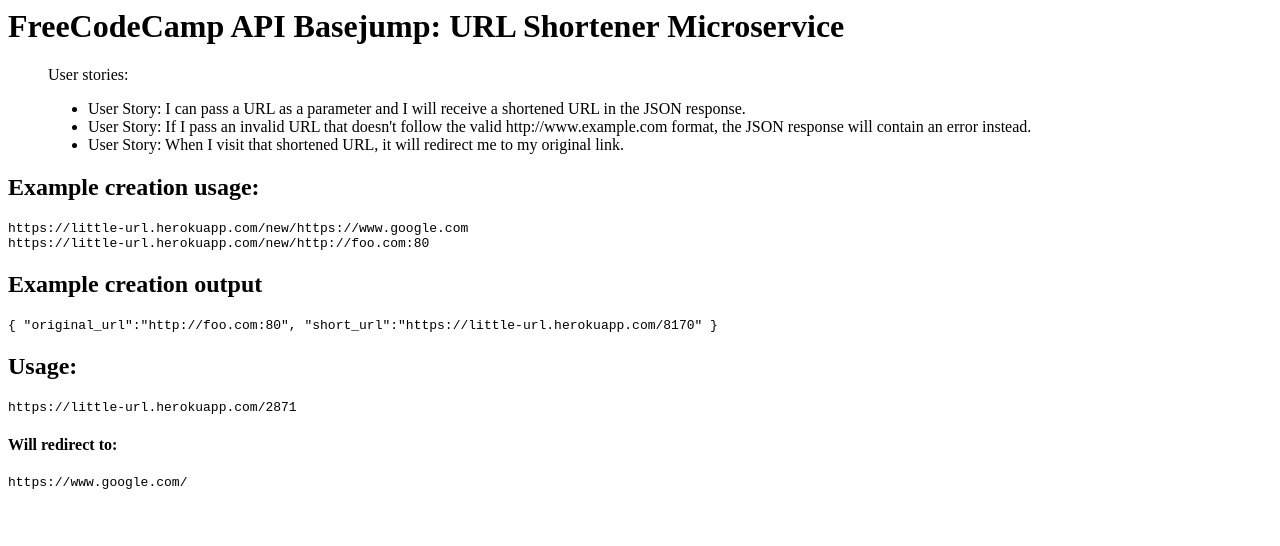
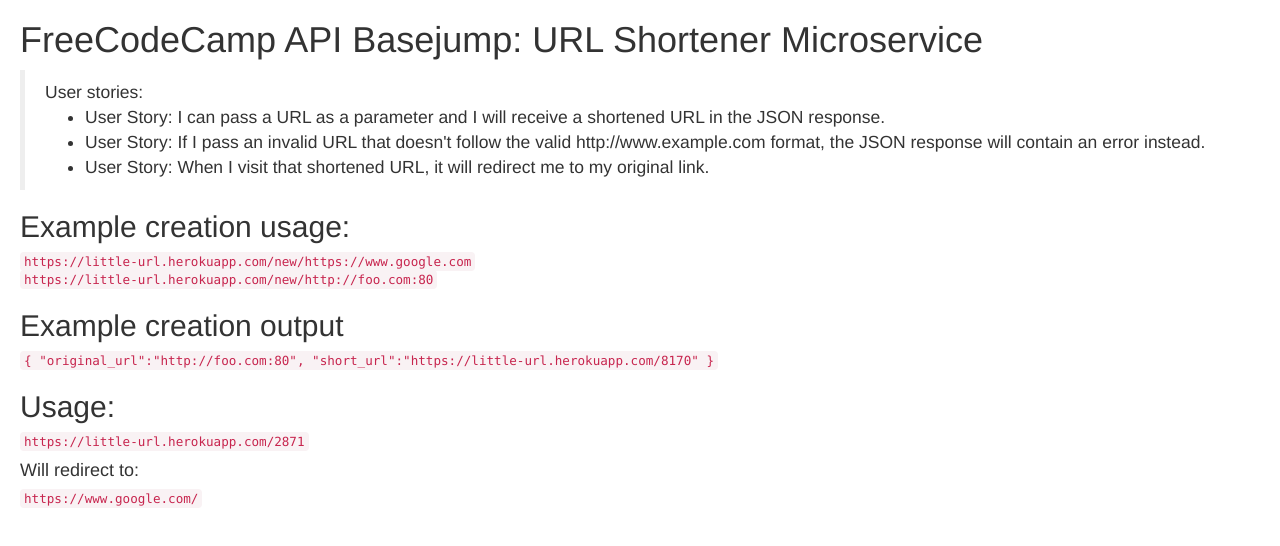
Before and after one commit to StephenHogsten/short-url, a website: page public/index.html in a window 1280 px wide. Drawn offline with nearby package versions, Linux system fonts and the light colour scheme.

Commit message:
a little css cleanup

```diff
--- /dev/null
+++ b/public/custom.css
@@ -0,0 +1,3 @@
+body {
+    margin: 20px;
+}
--- a/public/index.html
+++ b/public/index.html
@@ -1,4 +1,6 @@
 <head>
+    <link href='https://cdnjs.cloudflare.com/ajax/libs/twitter-bootstrap/3.3.7/css/bootstrap.min.css' type='text/css' rel='stylesheet'>
+    <link href='custom.css' type='text/css' rel='stylesheet'>
 </head>
 
 <body>
```
Also changed, not shown: README.md.
